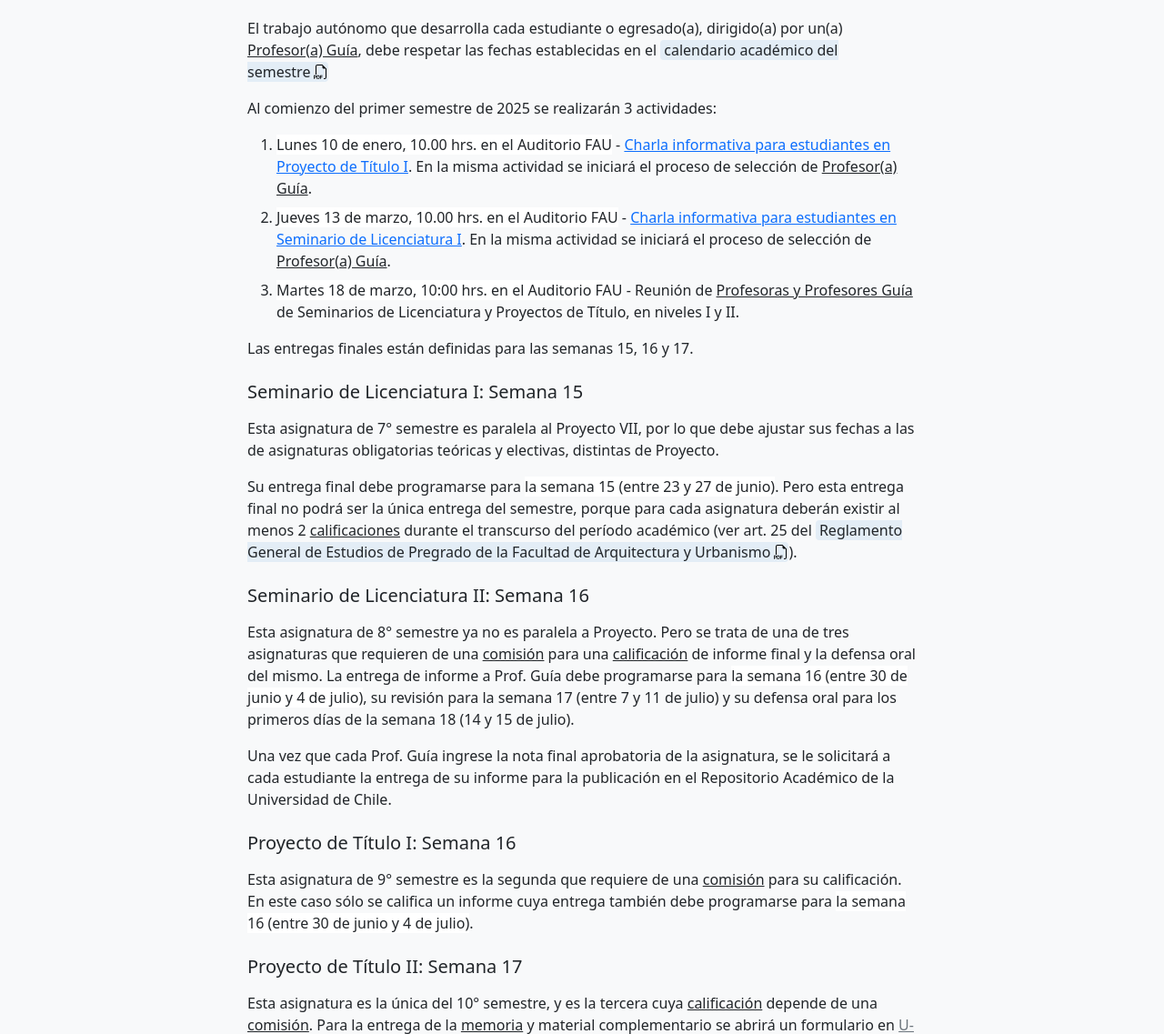
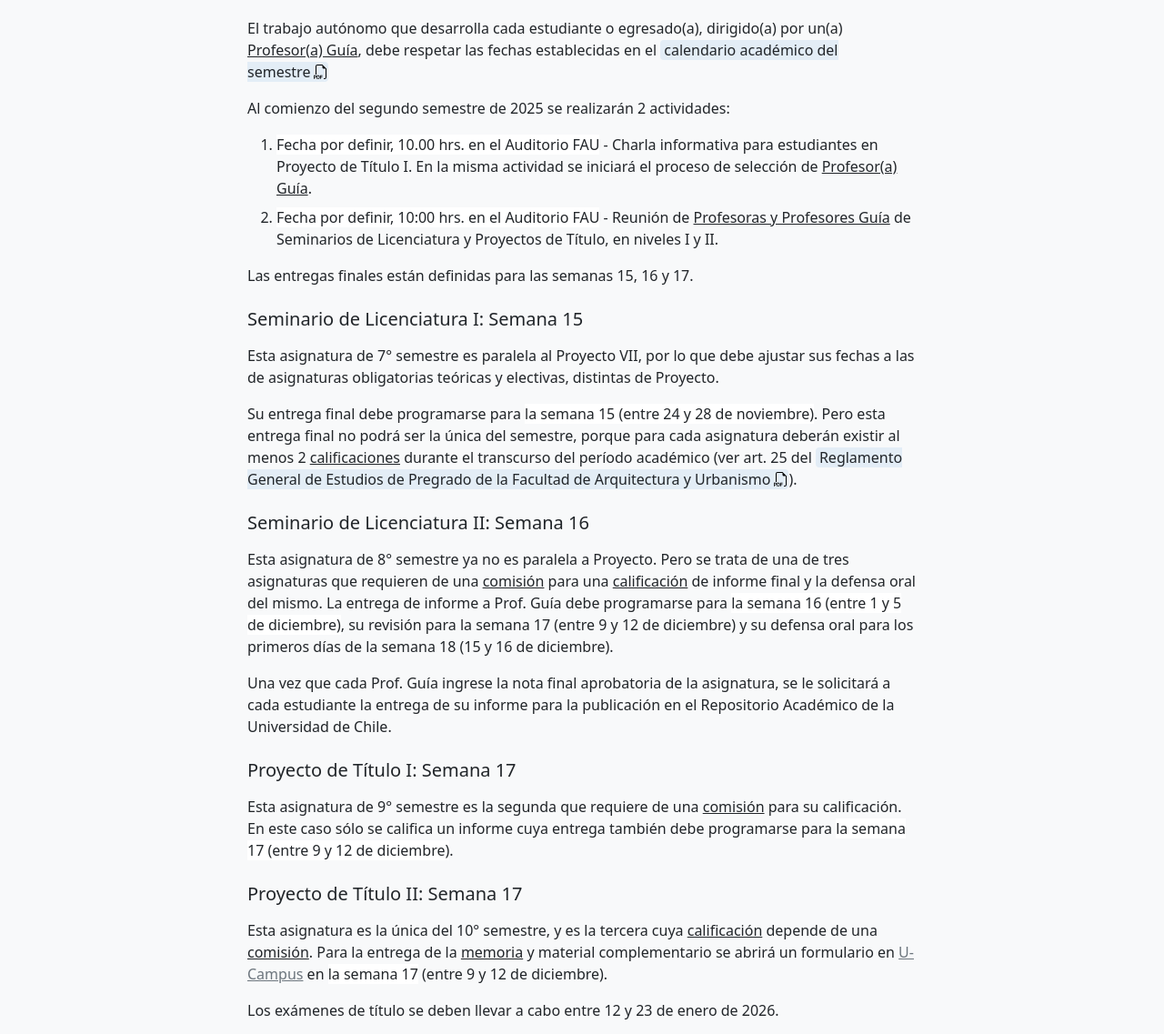
Before and after one commit to disenouchile/guiaturas, a plain HTML site: page fechas.html in a window 1280 px wide. Shown: the part 160-1297 px from the top of the page at 91% size. Drawn offline with nearby package versions, Linux system fonts and the light colour scheme.

Commit message:
Add files via upload

```diff
--- a/fechas.html
+++ b/fechas.html
@@ -40,16 +40,13 @@
                 <div class="col-11 col-md-10 col-lg-9 col-xl-8 col-xxl-7 mx-auto">
                     <h2 class="display mt-5 mb-4">Fechas</h2>
 
-                    <p>El trabajo autónomo que desarrolla cada estudiante o egresado(a), dirigido(a) por un(a) <a href="guias.html" class="link-dark">Profesor(a) Guía</a>, debe respetar las fechas establecidas en el <a href="https://disenouchile.github.io/guiaturas/calendario-2025-1.pdf" target="_blank" class="link-dark">calendario académico del semestre</a></p>
+                    <p>El trabajo autónomo que desarrolla cada estudiante o egresado(a), dirigido(a) por un(a) <a href="guias.html" class="link-dark">Profesor(a) Guía</a>, debe respetar las fechas establecidas en el <a href="https://disenouchile.github.io/guiaturas/calendario-2025-2.pdf" target="_blank" class="link-dark">calendario académico del semestre</a></p>
 
-                    <p>Al comienzo del primer semestre de 2025 se realizarán 3 actividades:</p>
+                    <p>Al comienzo del segundo semestre de 2025 se realizarán 2 actividades:</p>
 
                     <ol>
-                        <li class="mb-2"><em class="bg-white">Lunes 10 de enero, 10.00 hrs. en el Auditorio FAU</em> - <a href="https://docs.google.com/presentation/d/e/2PACX-1vShlPujH7Iuj_gyjawIm8p9ghXNhJvFA3v7cYzVmDv6Nl46iNVvywQyG4B-rLSTEbFAaTWYhbxUPBvc/pub?start=false&loop=false&delayms=3000">Charla informativa para estudiantes en Proyecto de Título I</a>. En la misma actividad se iniciará el proceso de selección de <a href="https://disenouchile.github.io/guiaturas/guias.html" class="link-dark">Profesor(a) Guía</a>.</li>
-
-                        <li class="mb-2"><em class="bg-white">Jueves 13 de marzo, 10.00 hrs. en el Auditorio FAU</em> - <a href="https://docs.google.com/presentation/d/e/2PACX-1vTF5RKQBzb2ihz1qpdVKShstH7HjfpCg7vwAkWrmGa-XGIQdRycxm1irzSabf4Z7VQmHJdi7N6jTP9Q/pub?start=false&loop=false&delayms=3000" target="_blank">Charla informativa para estudiantes en Seminario de Licenciatura I</a>. En la misma actividad se iniciará el proceso de selección de <a href="https://disenouchile.github.io/guiaturas/guias.html" class="link-dark">Profesor(a) Guía</a>.</li>
-
-                        <li class="mb-2"><em class="bg-white">Martes 18 de marzo, 10:00 hrs. en el Auditorio FAU</em> - Reunión de <a href="https://disenouchile.github.io/guiaturas/guias.html" class="link-dark">Profesoras y Profesores Guía</a> de Seminarios de Licenciatura y Proyectos de Título, en niveles I y II.</li>
+                        <li class="mb-2"><em class="bg-white">Fecha por definir, 10.00 hrs. en el Auditorio FAU</em> - Charla informativa para estudiantes en Proyecto de Título I. En la misma actividad se iniciará el proceso de selección de <a href="https://disenouchile.github.io/guiaturas/guias.html" class="link-dark">Profesor(a) Guía</a>.</li>
+                        <li class="mb-2"><em class="bg-white">Fecha por definir, 10:00 hrs. en el Auditorio FAU</em> - Reunión de <a href="https://disenouchile.github.io/guiaturas/guias.html" class="link-dark">Profesoras y Profesores Guía</a> de Seminarios de Licenciatura y Proyectos de Título, en niveles I y II.</li>
                     </ol>
 
                     <p>Las entregas finales están definidas para las semanas 15, 16 y 17.</p>
@@ -58,23 +55,23 @@
 
                     <p>Esta asignatura de 7° semestre es paralela al Proyecto VII, por lo que debe ajustar sus fechas a las de asignaturas obligatorias teóricas y electivas, distintas de Proyecto.</p>
 
-                    <p>Su entrega final debe programarse para <span class="bg-white">la <em>semana 15</em> (entre 23 y 27 de junio)</span>. Pero esta entrega final no podrá ser la única entrega del semestre, porque para cada asignatura deberán existir al menos 2 <a href="calificaciones.html" class="link-dark">calificaciones</a> durante el transcurso del período académico (ver art. 25 del <a href="https://fau.uchile.cl/dam/jcr:3fd810af-433c-4db2-aee1-bd7e771441ad/Reglamento%20general%20de%20estudios%20de%20pregrado%20FAU.pdf" target="_blank" class="link-dark">Reglamento General de Estudios de Pregrado de la Facultad de Arquitectura y Urbanismo</a>).</p>
+                    <p>Su entrega final debe programarse para <span class="bg-white">la <em>semana 15</em> (entre 24 y 28 de noviembre)</span>. Pero esta entrega final no podrá ser la única del semestre, porque para cada asignatura deberán existir al menos 2 <a href="calificaciones.html" class="link-dark">calificaciones</a> durante el transcurso del período académico (ver art. 25 del <a href="https://fau.uchile.cl/dam/jcr:3fd810af-433c-4db2-aee1-bd7e771441ad/Reglamento%20general%20de%20estudios%20de%20pregrado%20FAU.pdf" target="_blank" class="link-dark">Reglamento General de Estudios de Pregrado de la Facultad de Arquitectura y Urbanismo</a>).</p>
 
                     <h3 class="fs-5 mt-4 mb-3">Seminario de Licenciatura II: Semana 16</h3>
 
-                    <p>Esta asignatura de 8° semestre ya no es paralela a Proyecto. Pero se trata de una de tres asignaturas que requieren de una <a href="comisiones.html" class="link-dark">comisión</a> para una <a href="calificaciones.html" class="link-dark">calificación</a> de informe final y la defensa oral del mismo. La entrega de informe a Prof. Guía debe programarse para <span class="bg-white">la <em>semana 16</em> (entre 30 de junio y 4 de julio)</span>, su revisión para la semana 17 (entre 7 y 11 de julio) y su defensa oral para los primeros días de la semana 18 (14 y 15 de julio).</p>
+                    <p>Esta asignatura de 8° semestre ya no es paralela a Proyecto. Pero se trata de una de tres asignaturas que requieren de una <a href="comisiones.html" class="link-dark">comisión</a> para una <a href="calificaciones.html" class="link-dark">calificación</a> de informe final y la defensa oral del mismo. La entrega de informe a Prof. Guía debe programarse para <span class="bg-white">la <em>semana 16</em> (entre 1 y 5 de diciembre)</span>, su revisión para la semana 17 (entre 9 y 12 de diciembre) y su defensa oral para los primeros días de la semana 18 (15 y 16 de diciembre).</p>
 
                     <p>Una vez que cada Prof. Guía ingrese la nota final aprobatoria de la asignatura, se le solicitará a cada estudiante la entrega de su informe para la publicación en el Repositorio Académico de la Universidad de Chile.</p>
 
-                    <h3 class="fs-5 mt-4 mb-3">Proyecto de Título I: Semana 16</h3>
+                    <h3 class="fs-5 mt-4 mb-3">Proyecto de Título I: Semana 17</h3>
 
-                    <p>Esta asignatura de 9° semestre es la segunda que requiere de una <a href="comisiones.html" class="link-dark">comisión</a> para su calificación. En este caso sólo se califica un informe cuya entrega también debe programarse para <span class="bg-white">la <em>semana 16</em> (entre 30 de junio y 4 de julio)</span>.</p>
+                    <p>Esta asignatura de 9° semestre es la segunda que requiere de una <a href="comisiones.html" class="link-dark">comisión</a> para su calificación. En este caso sólo se califica un informe cuya entrega también debe programarse para <span class="bg-white">la <em>semana 17</em> (entre 9 y 12 de diciembre)</span>.</p>
 
                     <h3 class="fs-5 mt-4 mb-3">Proyecto de Título II: Semana 17</h3>
 
-                    <p>Esta asignatura es la única del 10° semestre, y es la tercera cuya <a href="calificaciones.html" class="link-dark">calificación</a> depende de una <a href="comisiones.html" class="link-dark">comisión</a>. Para la entrega de la <a href="memorias.html" class="link-dark">memoria</a> y material complementario <em>se abrirá un formulario en <a href="https://ucampus.uchile.cl/" target="_blank" class="link-secondary">U-Campus</a> en <span class="bg-white">la semana 17</em> (entre 7 y 11 de julio)</span>.</p>
+                    <p>Esta asignatura es la única del 10° semestre, y es la tercera cuya <a href="calificaciones.html" class="link-dark">calificación</a> depende de una <a href="comisiones.html" class="link-dark">comisión</a>. Para la entrega de la <a href="memorias.html" class="link-dark">memoria</a> y material complementario <em>se abrirá un formulario en <a href="https://ucampus.uchile.cl/" target="_blank" class="link-secondary">U-Campus</a> en <span class="bg-white">la semana 17</em> (entre 9 y 12 de diciembre)</span>.</p>
 
-                    <p>Los exámenes de título se deben llevar a cabo en las semanas de receso entre el primer y el segundo semestre de 2025, esto es entre lunes 21 de julio y viernes 1 de agosto de 2025.</p>
+                    <p>Los exámenes de título se deben llevar a cabo entre 12 y 23 de enero de 2026.</p>
 
                 </div>
             </div>
```
